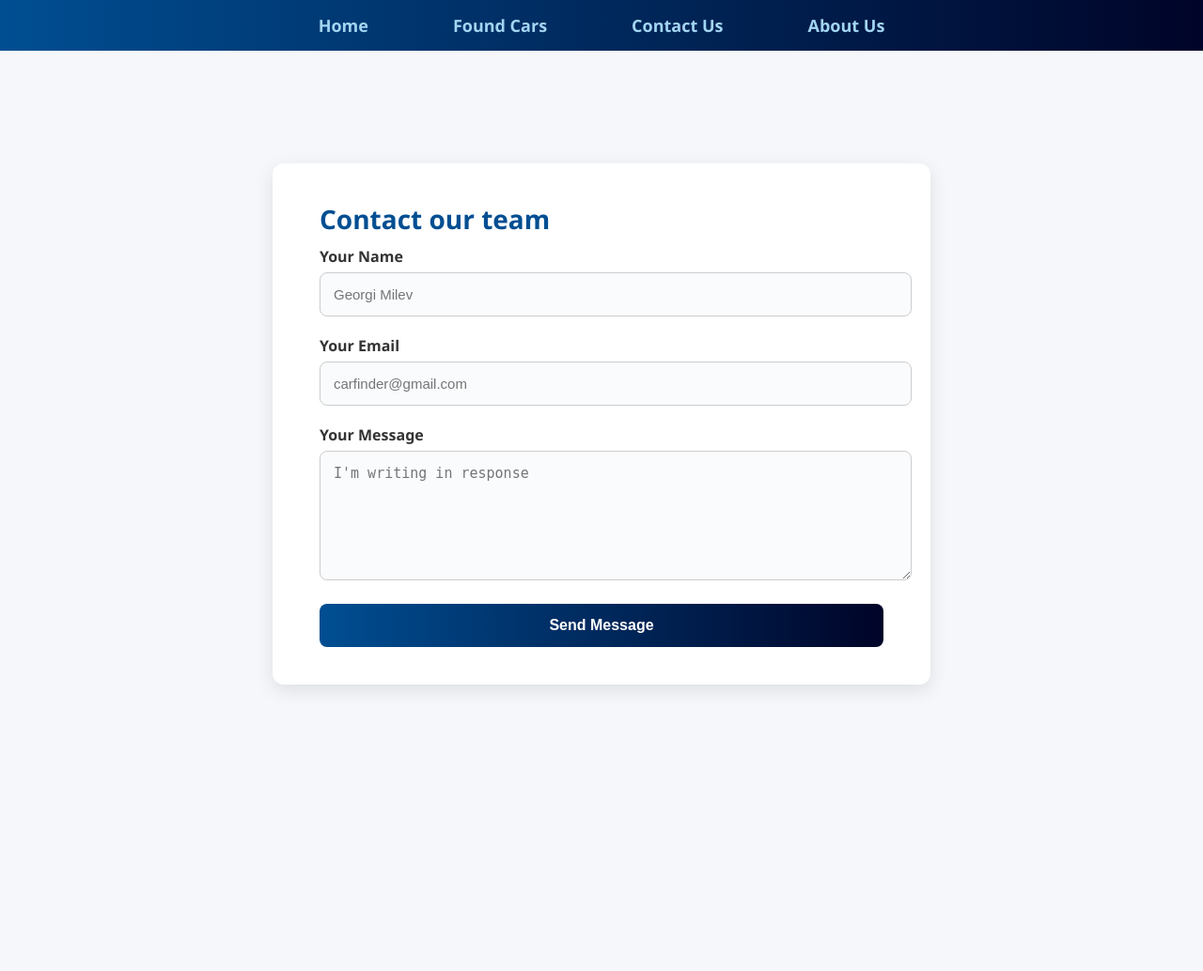
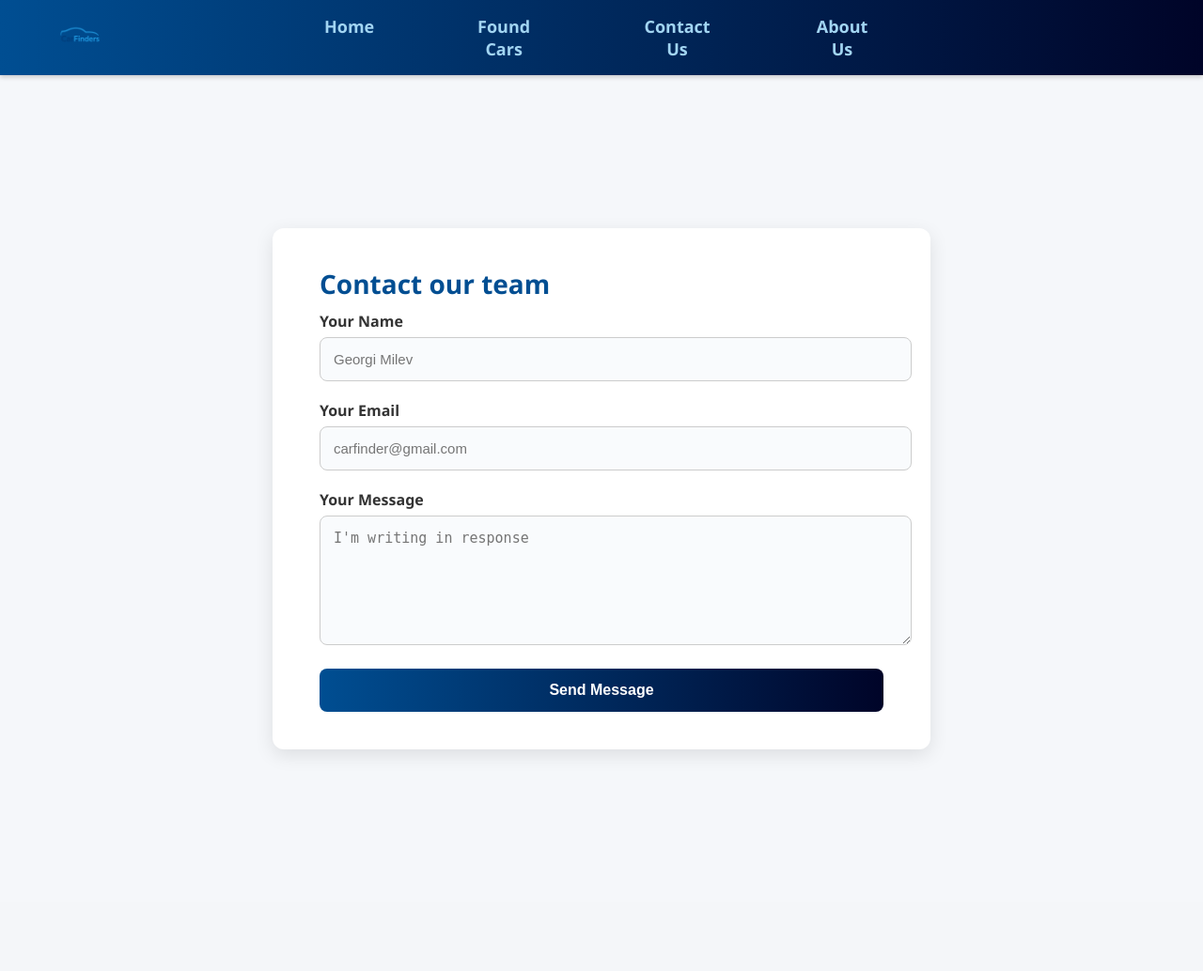
Before and after one commit to IMIvanov22/CarFinders, a Flask app: page /pages/contactus.html in a window 1280 px wide. Shown: the whole page at 94% size. After the commit the page ends 803 px from the top, so only its background shows below. Run offline with Flask 3, Linux system fonts and the light colour scheme.

Commit message:
Fix navbar and logo

```diff
--- a/pages/contactus.html
+++ b/pages/contactus.html
@@ -9,7 +9,10 @@
 </head>
 <body>
       <div class="navbar">
-    <ul>
+        <a href="/" class="logo-fixed">
+            <img src="/static/images/CarFinders logo.png" alt="CarFinders Logo">
+        </a>
+      <ul class="nav-menu">
         <li><a href="/">Home</a></li>
         <li><a href="/pages/searchforcars.html">Found Cars</a></li>
         <li><a href="/pages/contactus.html">Contact Us</a></li>
--- a/static/contactus.css
+++ b/static/contactus.css
@@ -1,8 +1,8 @@
 .contact-wrapper {
     display: flex;
     justify-content: center;
-    align-items: flex-start;
-    padding: 120px 20px 60px;
+    align-items: center;
+    padding: 40px 20px;
     background: #f5f7fa;
     min-height: 100vh;
 }
--- a/static/style.css
+++ b/static/style.css
@@ -6,8 +6,12 @@ body {
 }
 
 .navbar {
-    width: 100%;
+  position: relative;
   background: linear-gradient(90deg, #004e92, #000428);
+  height: 80px;
+  display: flex;
+  align-items: center;
+  padding: 0 30px;
   box-shadow: 0 2px 5px rgba(0,0,0,0.2);
 }
 
@@ -16,7 +20,6 @@ body {
   margin: 0;
   padding: 0;
   display: flex;
-    justify-content: center;
   gap: 40px;
 }
 
@@ -37,3 +40,37 @@ body {
     color: #003845;
     box-shadow: 0 4px 10px rgba(130,192,204,0.5);
 }
+
+.logo-fixed img {
+    height: 60px;
+    width: auto;
+}
+
+.nav-menu {
+  position: absolute;
+  left: 50%;
+  transform: translateX(-50%);
+  display: flex;
+  gap: 40px;
+  list-style: none;
+  margin: 0;
+  padding: 0;
+}
+
+.nav-menu a {
+  color: #a2d5f2;
+  text-decoration: none;
+  padding: 15px 25px;
+  display: block;
+  text-align: center;
+  font-size: 18px;
+  font-weight: 600;
+  border-radius: 5px;
+  transition: background-color 0.3s ease, color 0.3s ease;
+}
+
+.nav-menu a:hover {
+  background-color: #82c0cc;
+  color: #003845;
+  box-shadow: 0 4px 10px rgba(130,192,204,0.5);
+}
```
Also changed, not shown: pages/aboutus.html (+11 -8 lines), pages/searchforcars.html (+11 -8 lines), templates/index.html (+11 -8 lines). Lines whose indentation alone changed are shown as unchanged.
